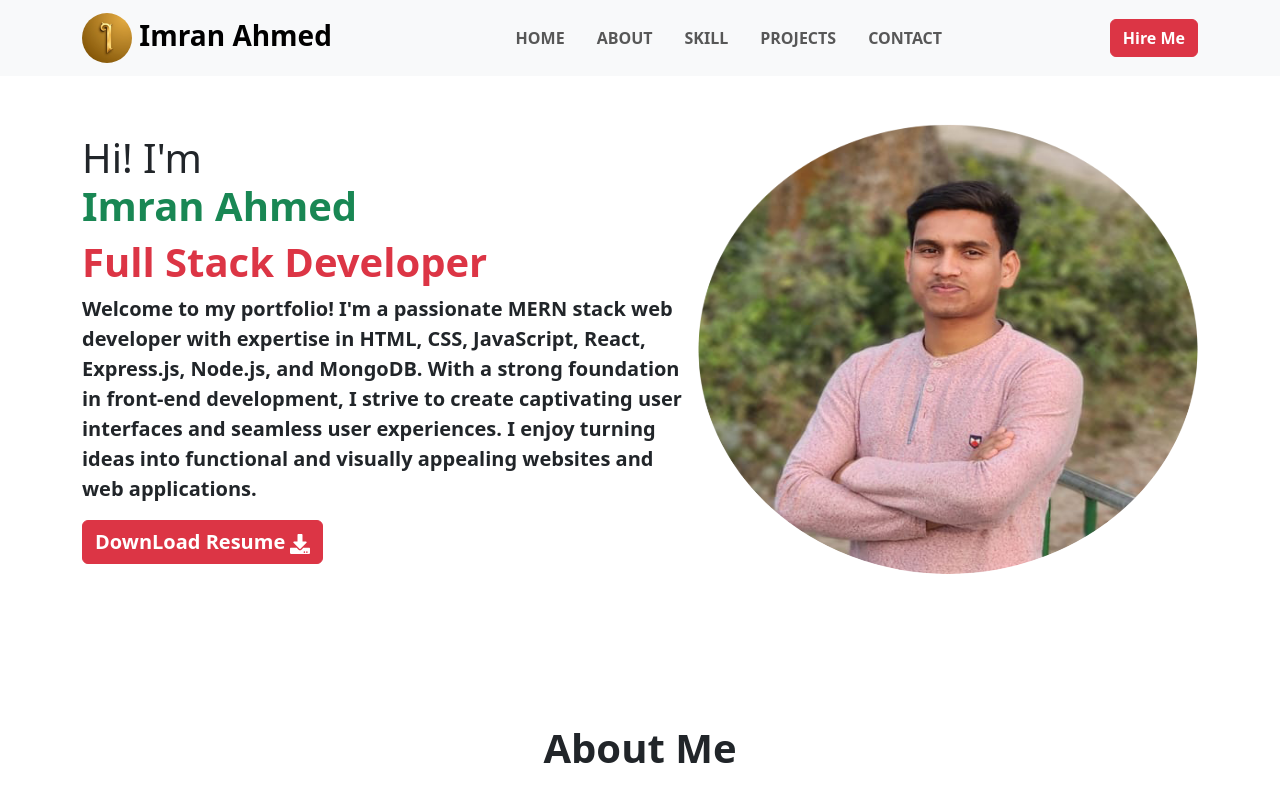
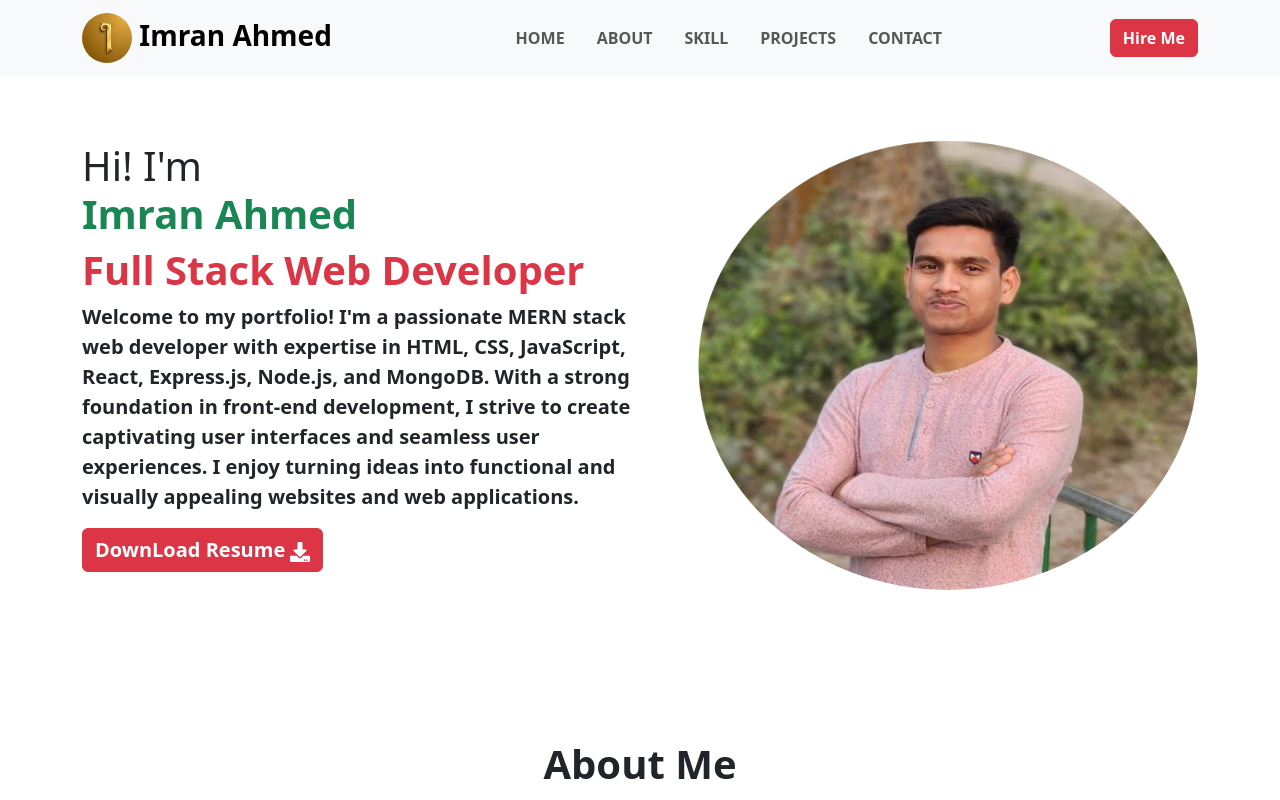
Before and after one commit to imranahmed20/my-portfolio, a React (Vite) app: page / in a window 1280 px wide. Shown: the top 800 px of the page. Built offline with nearby package versions, Linux system fonts and the light colour scheme.

Commit message:
style added and recover

```diff
--- a/src/Component/About/About.jsx
+++ b/src/Component/About/About.jsx
@@ -1,15 +1,12 @@
 import React from 'react';
-import img from '../../../src/assets/IMG-20230131-WA0002.jpg'
-import { FaArrowRight } from 'react-icons/fa';
-import ParticlesBackground from '../ParticlesBackground/ParticlesBackground';
 
 const About = () => {
     return (
+        <>
             <div className='banner container mb-5' id="about">
-            <ParticlesBackground></ParticlesBackground>
                 <h1 className='text-center fw-bold mb-5'>About Me</h1>
                 <div className='row row-cols-1 row-cols-md-2 g-4'>
-                <div className='col'>
+                    <div className='col' data-aos="fade-right">
                         <h4 className='fw-bold mb-4'><span>Name:</span>  Md.Imran Ahmed</h4>
                         <p className='fs-5 fw-semibold'>I am a MERN Stack Web Developer</p>
                         <h5 className='mb-4'>Age: 22 years</h5>
@@ -19,7 +16,7 @@ const About = () => {
                         <h5 className='mb-4'>Language: English, Bengali</h5>
                         <h5 className='mb-4'>Address: Haragach, Rangpur, Bangladesh</h5>
                     </div>
-                <div className="col" data-aos="fade-up"
+                    <div className="col" data-aos="fade-left"
                         data-aos-duration="1500">
                         <h5 className=' fw-semibold'>Hello, I'm Imran Ahmed, a passionate and dedicated frontend web developer. I am a committed student in my Third year of studies at Kurigram Govt Collage, Kurigram. My journey into the world of programming began when I discovered my love for creating visually appealing and interactive websites.To further enhance my skills, I enrolled in the "Programming Hero" Course, where I completed the web development curriculum and obtained a certificate. This course provided me with comprehensive knowledge and practical experience, enabling me to tackle real-world projects with confidence. When I'm not coding, you can find me indulging in my hobbies.I'm also a big fan of anime series and appreciate the artistry and storytelling in this medium.
                             <br />
@@ -27,7 +24,7 @@ const About = () => {
                     </div>
 
                 </div>
-        </div>
+            </div ></>
     );
 };
 
--- a/src/Component/Banner/Banner.jsx
+++ b/src/Component/Banner/Banner.jsx
@@ -7,14 +7,14 @@ import { FaDownload } from 'react-icons/fa';
 const Banner = () => {
     return (
         <div className='d-md-flex justify-content-between align-items-center mt-5 container' >
-            <div
-            >
+            <div>
                 <h1>Hi! I'm <br /><span className='text-success fw-bold'>Imran Ahmed</span></h1>
-                <h1 className='text-danger fw-bold fs-1'>Full Stack Developer</h1>
+
+                <h1 className='text-danger fw-bold fs-1'>Full Stack Web Developer </h1>
                 <p className='fs-5 fw-semibold'>Welcome to my portfolio! I'm a passionate MERN stack web developer with expertise in HTML, CSS, JavaScript, React, Express.js, Node.js, and MongoDB. With a strong foundation in front-end development, I strive to create captivating user interfaces and seamless user experiences. I enjoy turning ideas into functional and visually appealing websites and web applications.</p>
                 <a href={resume} target="_blank" download="Imran Ahmed Resume" rel="noreferrer"> <button className='btn btn-danger fw-semibold fs-5'>DownLoad Resume <FaDownload></FaDownload></button></a>
             </div>
-            <div className='ms-3'>
+            <div className='ms-5 mt-3'>
                 <img className='rounded-circle ' style={{ width: 500, height: 450 }} src={img} alt="" />
             </div>
         </div >
--- a/src/Component/Contact/Contact.jsx
+++ b/src/Component/Contact/Contact.jsx
@@ -27,9 +27,8 @@ const Contact = () => {
                     <h5 className='mb-4'><FaLocationArrow></FaLocationArrow> Haragach,Rangpur,Bangladesh</h5>
                     <h2 className='fw-bold mt-5 mb-3'>Social Networks :</h2>
                     <div>
-                        <a className='fs-1 text-dark me-4' href="https://www.facebook.com/mdimranahmed.imran.568" target="_blank"><FaFacebook></FaFacebook></a>
-                        <a className='fs-1 text-dark me-4' href="https://www.linkedin.com/in/md-imran-ahmed-07723b280/" target="_blank"><FaLinkedin></FaLinkedin></a>
-                        <a className='fs-1 text-dark me-4' href="01724641694" target="_blank"><FaPhoneSquareAlt></FaPhoneSquareAlt></a>
+                        <a className='fs-1 text-dark me-5 ms-3' href="https://www.facebook.com/mdimranahmed.imran.568" target="_blank"><FaFacebook></FaFacebook></a>
+                        <a className='fs-1 text-dark me-5' href="https://www.linkedin.com/in/md-imran-ahmed-07723b280/" target="_blank"><FaLinkedin></FaLinkedin></a>
                         <a className='fs-1 text-dark me-4' href="https://github.com/imranahmed20" target="_blank"><FaGithub></FaGithub></a>
                     </div>
                 </div>
--- a/src/Component/Projects/Projects.jsx
+++ b/src/Component/Projects/Projects.jsx
@@ -54,7 +54,6 @@ const Projects = () => {
                                 </div>
                                 <div className="modal-footer">
                                     <button type="button" className="btn btn-secondary" data-bs-dismiss="modal">Close</button>
-                                    <button type="button" className="btn btn-primary">Save changes</button>
                                 </div>
                             </div>
                         </div>
@@ -101,7 +100,7 @@ const Projects = () => {
                                 </div>
                                 <div className="modal-footer">
                                     <button type="button" className="btn btn-secondary" data-bs-dismiss="modal">Close</button>
-                                    <button type="button" className="btn btn-primary">Save changes</button>
+
                                 </div>
                             </div>
                         </div>
@@ -153,7 +152,7 @@ const Projects = () => {
                                 </div>
                                 <div className="modal-footer">
                                     <button type="button" className="btn btn-secondary" data-bs-dismiss="modal">Close</button>
-                                    <button type="button" className="btn btn-primary">Save changes</button>
+
                                 </div>
                             </div>
                         </div>
```
Lines whose indentation alone changed are shown as unchanged.
